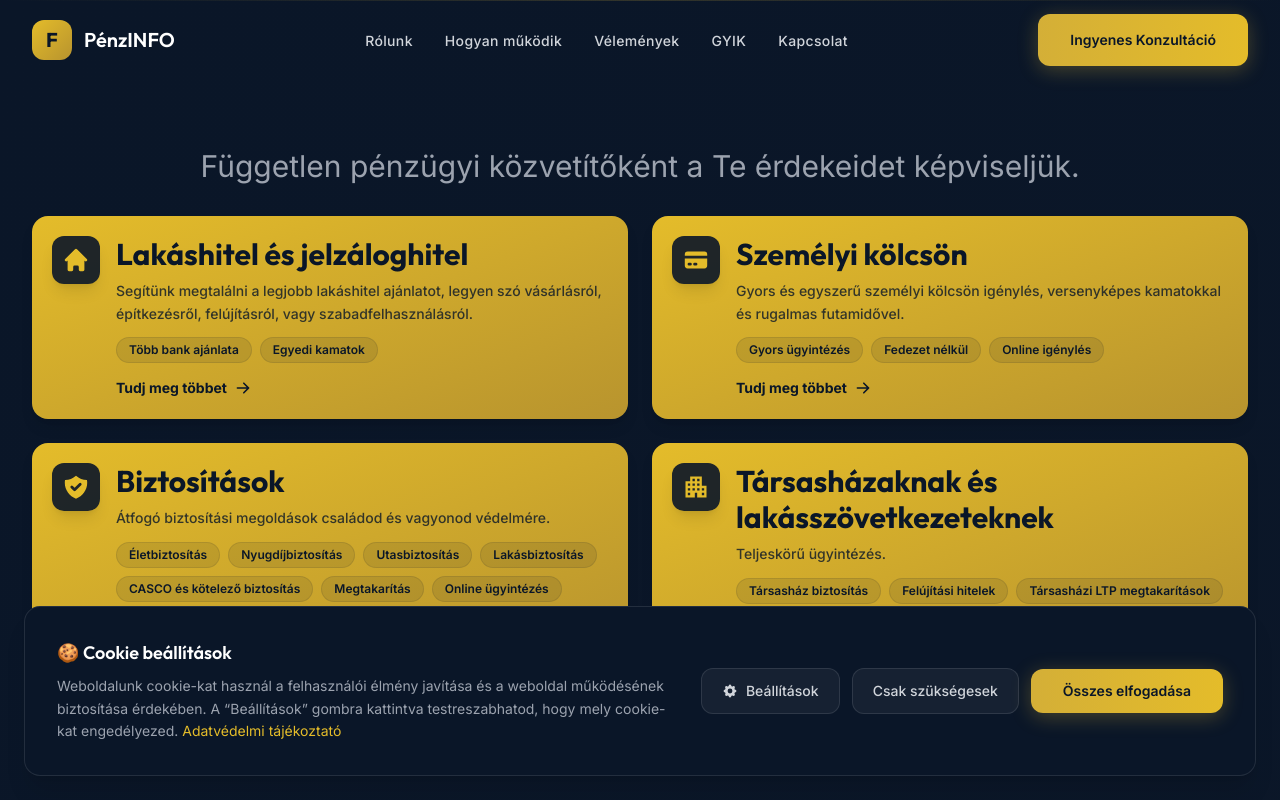
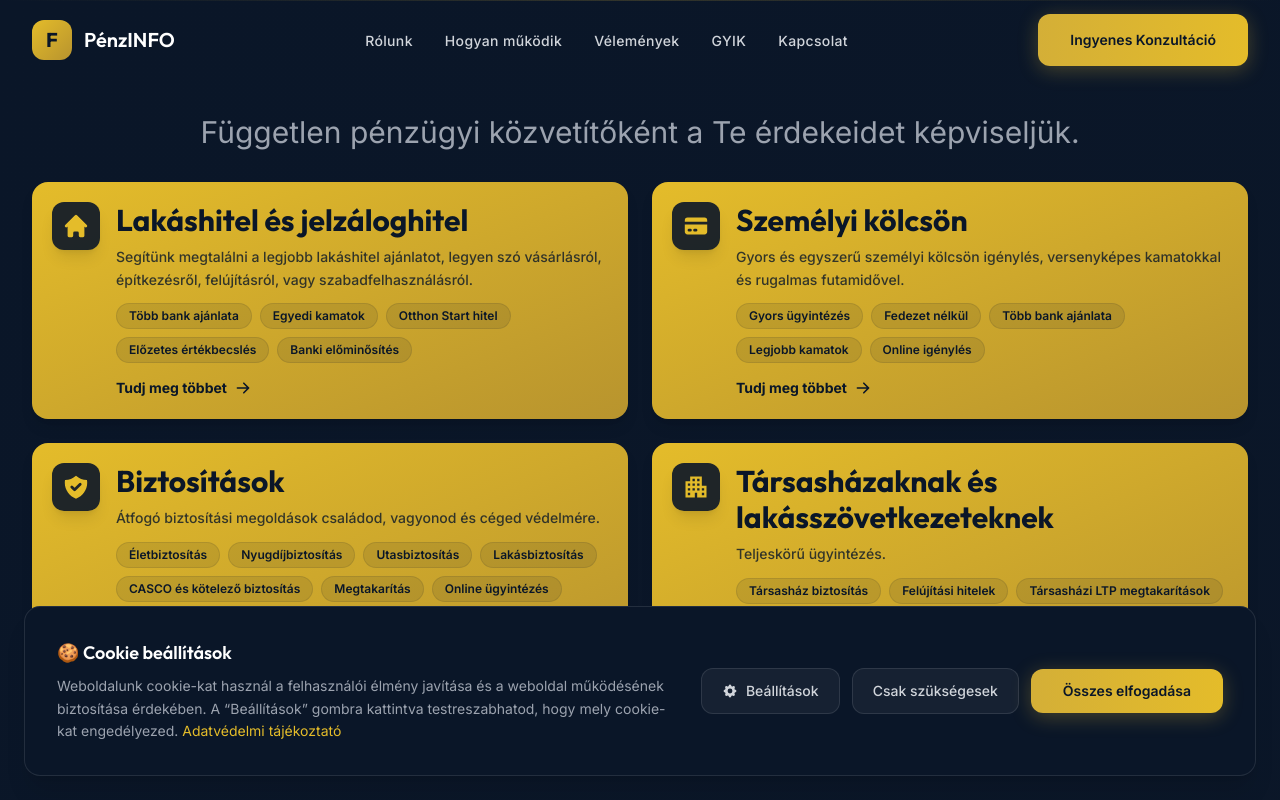
Before and after one commit to KazarGyorgy/keni_landing_nextjs, a Next.js app: page / in a window 1280 px wide. Shown: the top 800 px of the page. Built offline with nearby package versions, Linux system fonts and the light colour scheme.

Commit message:
feat: Add new features to lakashitel, szemelyi kolcson, biztositasok, and csok services.

```diff
--- a/src/components/sections/Services.tsx
+++ b/src/components/sections/Services.tsx
@@ -17,6 +17,9 @@ export default function Services() {
             features: [
                 t("items.lakashitel.features.bank_offers"),
                 t("items.lakashitel.features.rates"),
+                t("items.lakashitel.features.otthonStart"),
+                t("items.lakashitel.features.elozetesErtekbecsles"),
+                t("items.lakashitel.features.bankiElominosites")
             ],
         },
         {
@@ -26,6 +29,8 @@ export default function Services() {
             features: [
                 t("items.szemelyi_kolcson.features.fast"),
                 t("items.szemelyi_kolcson.features.no_collateral"),
+                t("items.szemelyi_kolcson.features.moreBankOffers"),
+                t("items.szemelyi_kolcson.features.bestRates"),
                 t("items.szemelyi_kolcson.features.online")
             ],
         },
@@ -41,6 +46,7 @@ export default function Services() {
                 t("items.biztositasok.features.casco"),
                 t("items.biztositasok.features.megtakaritas"),
                 t("items.biztositasok.features.online"),
+                t("items.biztositasok.features.ceges")
             ],
         },
         {
@@ -50,7 +56,8 @@ export default function Services() {
             features: [
                 t("items.csok.features.baby"),
                 t("items.csok.features.village"),
-                t("items.csok.features.renovation")
+                t("items.csok.features.renovation"),
+                t("items.csok.features.felelossegbiztositas")
             ],
         },
     ];
--- a/src/i18n/hu.json
+++ b/src/i18n/hu.json
@@ -46,7 +46,10 @@
                 "features": {
                     "bank_offers": "Több bank ajánlata",
                     "rates": "Egyedi kamatok",
-                    "csok": "CSOK integráció"
+                    "csok": "CSOK integráció",
+                    "otthonStart": "Otthon Start hitel",
+                    "elozetesErtekbecsles": "Előzetes értékbecslés",
+                    "bankiElominosites": "Banki előminősítés"
                 }
             },
             "szemelyi_kolcson": {
@@ -55,12 +58,14 @@
                 "features": {
                     "fast": "Gyors ügyintézés",
                     "no_collateral": "Fedezet nélkül",
+                    "moreBankOffers": "Több bank ajánlata",
+                    "bestRates":"Legjobb kamatok",
                     "online": "Online igénylés"
                 }
             },
             "biztositasok": {
                 "title": "Biztosítások",
-                "description": "Átfogó biztosítási megoldások családod és vagyonod védelmére.",
+                "description": "Átfogó biztosítási megoldások családod, vagyonod és céged védelmére.",
                 "features": {
                     "life": "Életbiztosítás",
                     "retirement": "Nyugdíjbiztosítás",
@@ -68,7 +73,8 @@
                     "casco": "CASCO és kötelező biztosítás",
                     "megtakaritas": "Megtakarítás",
                     "online": "Online ügyintézés",
-                    "utasbiztositas": "Utasbiztosítás"
+                    "utasbiztositas": "Utasbiztosítás",
+                    "ceges": "Céges biztosítás"
                 }
             },
             "csok": {
@@ -77,7 +83,8 @@
                 "features": {
                     "baby": "Társasház biztosítás",
                     "village": "Felújítási hitelek",
-                    "renovation": "Társasházi LTP megtakarítások"
+                    "renovation": "Társasházi LTP megtakarítások",
+                    "felelossegbiztositas":"Felelősségbiztosítás közös képviseleteknek"
                 }
             }
         },
@@ -266,7 +273,7 @@
     },
     "Footer": {
          "brand_name": "PénzINFO",
-        "brand_description": "Segítünk megtalálni a legjobb pénzügyi megoldásokat személyre szabott tanácsadással és átlátható folyamatokkal.",
+        "brand_description": "Segítünk megtalálni személyre szabottan a legjobb pénzügyi megoldásokat.",
         "headings": {
             "szolgaltatasok": "Szolgáltatások",
             "informaciok": "Információk",
@@ -275,7 +282,7 @@
         "links": {
             "lakashitel": "Lakáshitel",
             "szemelyi_kolcson": "Személyi kölcsön",
-            "csok": "CSOK",
+            "csok": "LTP megtakarítások",
             "biztositasok": "Biztosítások",
             "rolunk": "Rólunk",
             "gyakori_kerdesek": "Gyakori kérdések",
@@ -283,7 +290,7 @@
             "aszf": "ÁSZF",
             "cookie_szabalyzat": "Cookie szabályzat"
         },
-        "copyright": "© {year} FinanceHub. Minden jog fenntartva.",
+        "copyright": "© {year} PénzInfo. Minden jog fenntartva.",
         "social": {
             "facebook": "Facebook",
             "linkedin": "LinkedIn",
```
